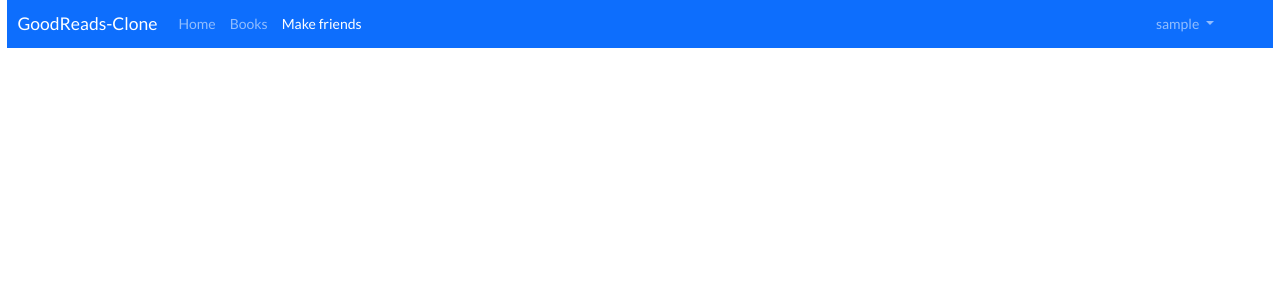
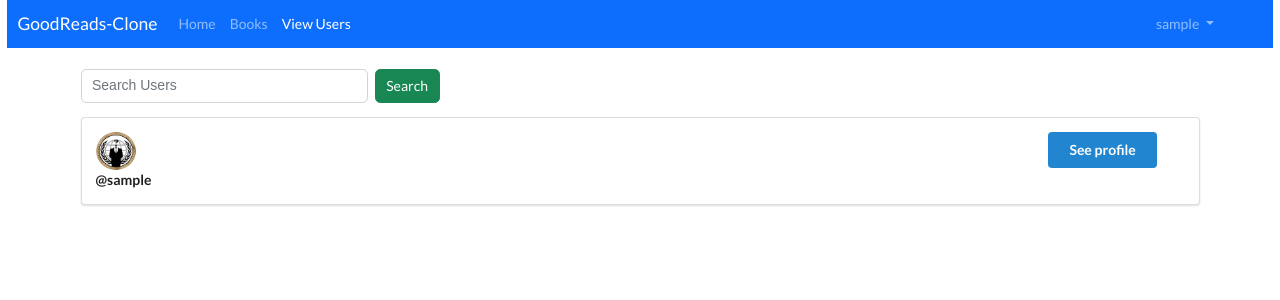
Before and after one commit to NetworkWarrior/GoodReads-Clone, a Django app: page /account/ in a window 1280 px wide. Shown: the top 300 px of the page. Run offline with Django 4.2, Linux system fonts and the light colour scheme; the visitor is signed in with stand-in values (Sample User, id 1); data comes from the database, SQL or seed files in the repository; parts of the project's set-up code (start-up, migrations or seed data) failed here and were passed over.

Commit message:
Fixed formatting issues on all pages

```diff
--- a/account/templates/account/main.html
+++ b/account/templates/account/main.html
@@ -1,14 +1,32 @@
 {%extends 'base.html'%}
 {%block title%}Friend List{%endblock%}
 {%block content%}
+<style>
+    .home-container{
+        display: grid;
+        grid-template-columns: 7fr 1fr;
+    }
+</style>
+<div class="row mb-3">
+    <div class="col-4">
+        <form method="get" class="d-flex">
+            <input class="form-control" type="text" placeholder="Search Users" name="q" value="{{search}}">
+            <button class=" ms-2 btn btn-success">Search</button>
+        </form>
+    </div>
+</div>
     {%for profile in profiles%}
-        <div class="size-ui ui segment">
-            <img class="d-block ui-w-40 rounded-circle" src="{{profile.profile_picture.url}}">
-            {{profile}}
-            <br>
-            <a href="{%url 'account:profile' profile.id%}">
-                <button class="ui primary button">See profile</button>
-            </a>
+        <div class="home-container size-ui ui segment">
+            <div>
+               <img class="d-block ui-w-40 rounded-circle" src="{{profile.profile_picture.url}}">
+                <b class="mt-2">@{{profile}}</b>
+                <br>
+            </div>
+            <div>
+                <a href="{%url 'account:profile' profile.id%}">
+                    <button class="ui primary button">See profile</button>
+                </a>
+            </div>
         </div>
     {%endfor%}
 {%endblock content%}
--- a/account/urls.py
+++ b/account/urls.py
@@ -7,6 +7,6 @@ urlpatterns = [
     path('register/', RegisterView.as_view(), name='register'),
     path('login/', LoginView.as_view(), name='login'),
     path('logout/', LogoutView.as_view(), name='logout'),
-    path('profile/<int:id>', ProfileView.as_view(), name='profile'),
+    path('profile/<int:id>/', ProfileView.as_view(), name='profile'),
     path('profile/edit/', ProfileEditView.as_view(), name='profile-edit'),
 ]
--- a/account/views.py
+++ b/account/views.py
@@ -41,12 +41,9 @@ class LoginView(View):
 
 class ProfileView(View):
     def get(self, request, id):
-        view_profile = CustomUser.objects.get(id=id)
-        if view_profile == request.user:
-            user = request.user
-        else:
-            user = view_profile
-        return render(request, 'account/profile.html', {'user':user})
+        user = CustomUser.objects.get(id=id)
+        user_reviews = user.bookreview_set.all()
+        return render(request, 'account/profile.html', {'user':user, 'reviews':user_reviews})
 
 
 class LogoutView(View):
@@ -76,10 +73,10 @@ class ProfileEditView(LoginRequiredMixin, View):
             return render(request, 'account/profile-edit.html', {'form':update_form})
 
 
-class ProfilesView(ListView):
-    model = CustomUser
-    template_name = 'account/main.html'
-    context_object_name = 'profiles'
-
-    def get_queryset(self):
-        return CustomUser.objects.all().exclude(id=self.request.user.id)
+class ProfilesView(View):
+    def get(self, request):
+        profiles = CustomUser.objects.all().order_by('id')
+        search_query = request.GET.get('q', '')
+        if search_query:
+            profiles = profiles.filter(username__icontains=search_query)
+        return render(request, 'account/main.html', {'profiles':profiles, 'search': search_query})
--- a/api/serializers.py
+++ b/api/serializers.py
@@ -9,12 +9,10 @@ class BookSerializer(serializers.ModelSerializer):
         fields = ('id', 'title', 'description', 'isbn')
 
 
-
 class UserSerializer(serializers.ModelSerializer):
     class Meta:
         model = CustomUser
         fields = ('id', 'first_name', 'last_name', 'email', 'username')
-
 
 
 class BookReviewSerializer(serializers.ModelSerializer):
--- a/books/templates/books/delete_review.html
+++ b/books/templates/books/delete_review.html
@@ -8,5 +8,5 @@
 <p>
     <b>Review</b>: {{review.comment}}
 </p>
-<a href="{%url 'books:delete_complete' book.id review.id%}" class="btn btn-outline-danger">Yes</a> <a class="btn btn-outline-primary" href="{%url 'books:detail' book.id%}">No</a>
+<a href="{%url 'books:delete_complete' book.id review.id%}" class="btn btn-outline-danger">Yes</a> <a class="btn btn-outline-primary" href="{{request.META.HTTP_REFERER}}">No</a>
 {%endblock content%}
--- a/books/urls.py
+++ b/books/urls.py
@@ -8,7 +8,7 @@ urlpatterns = [
     path('<int:id>/', BooksDetailView.as_view(), name='detail'),
     path('<int:book_id>/author/<int:author_id>', BooksAuthorView.as_view(), name='author'),
     path('<int:id>/reviews/', BooksReviewsView.as_view(), name='reviews'),
-    path('<int:book_id>/reviews/<int:review_id>/edit', EditReviewView.as_view(), name='edit_review'),
-    path('<int:book_id>/reviews/<int:review_id>/delete', DeleteReviewView.as_view(), name='delete_review'),
-    path('<int:book_id>/reviews/<int:review_id>/delete/complete', DeleteCompleteReview.as_view(), name='delete_complete'),
+    path('<int:book_id>/reviews/<int:review_id>/edit/', EditReviewView.as_view(), name='edit_review'),
+    path('<int:book_id>/reviews/<int:review_id>/delete/', DeleteReviewView.as_view(), name='delete_review'),
+    path('<int:book_id>/reviews/<int:review_id>/delete/complete/', DeleteCompleteReview.as_view(), name='delete_complete'),
 ]
--- a/books/views.py
+++ b/books/views.py
@@ -17,6 +17,7 @@ from django.views.generic import ListView, DetailView
 #  queryset = Book.objects.all()
 #  context_object_name = 'books'
 #  paginate_by = 2
+
 
 class BooksView(View):
     def get(self, request):
--- a/config/settings.py
+++ b/config/settings.py
@@ -24,7 +24,7 @@ SECRET_KEY = 'django-insecure-%*v1xbgbc*%1)ttt94!7737l2snwyf8)05o8e)z**=vhuq5xq(
 # SECURITY WARNING: don't run with debug turned on in production!
 DEBUG = True
 
-ALLOWED_HOSTS = []
+ALLOWED_HOSTS = ['*']
 
 LOGIN_URL = 'account:login'
 
@@ -58,6 +58,7 @@ MIDDLEWARE = [
     'django.contrib.auth.middleware.AuthenticationMiddleware',
     'django.contrib.messages.middleware.MessageMiddleware',
     'django.middleware.clickjacking.XFrameOptionsMiddleware',
+
 ]
 
 ROOT_URLCONF = 'config.urls'
@@ -127,6 +128,8 @@ AUTH_USER_MODEL = "account.CustomUser"
 
 MEDIA_URL = '/media/'
 
+STATIC_ROOT = 'static/css'
+
 MEDIA_ROOT = BASE_DIR/'media-files'
 # Static files (CSS, JavaScript, Images)
 # https://docs.djangoproject.com/en/4.1/howto/static-files/
--- a/config/urls.py
+++ b/config/urls.py
@@ -20,6 +20,7 @@ from django.urls import path, include
 from .views import landing_page, home_page
 from django.conf import settings
 from django.conf.urls.static import static
+
 urlpatterns = [
     path('', landing_page, name='landing'),
     path('home/', home_page, name='home_page'),
@@ -32,3 +33,5 @@ urlpatterns = [
 urlpatterns += static(settings.STATIC_URL, document_root=settings.STATIC_ROOT)
 
 urlpatterns += static(settings.MEDIA_URL, document_root=settings.MEDIA_ROOT)
+
+handler404 = 'config.views.handle_not_found'
--- a/config/views.py
+++ b/config/views.py
@@ -2,6 +2,10 @@ from django.core.paginator import Paginator
 from django.shortcuts import render
 from books.models import BookReview
 from account.models import CustomUser
+
+
+def handle_not_found(request, exception):
+    return render(request, 'not_found.html')
 
 
 def landing_page(request):
--- a/templates/base.html
+++ b/templates/base.html
@@ -36,7 +36,7 @@
                   <a class="nav-link {%if request.path == books_page_url%}active{%endif%}" aria-current="page" href="{{books_page_url}}">Books</a>
                 </li>
                 <li class="nav-item">
-                  <a class="nav-link {%if request.path == account_list_view_page_url%}active{%endif%}" aria-current="page" href="{{account_list_view_page_url}}">Make friends</a>
+                  <a class="nav-link {%if request.path == account_list_view_page_url%}active{%endif%}" aria-current="page" href="{{account_list_view_page_url}}">View Users</a>
                 </li>
               </ul>
 
--- a/templates/landing.html
+++ b/templates/landing.html
@@ -10,7 +10,7 @@
     <div class="row">
         <div class="col-4">
             <ul class="list-group">
-                <li class="list-group-item active"><h3>About me</h3></li>
+                <li class="list-group-item active"><h3>About us</h3></li>
                 <li class="list-group-item"><b>Full Name</b>: Ismoiljon Abdumajidov</li>
                 <li class="list-group-item"><b>Birth </b>: 17.06.2003 (Uzbekistan, Andijan region)</li>
                 <li class="list-group-item"><b>Username</b>: Network_Warrior</li>
@@ -21,7 +21,7 @@
         </div>
         <div class="col-7 ms-5">
             <ul class="list-group float-end">
-                <li class="list-group-item active"><h3>Tools used for project </h3></li>
+                <li class="list-group-item active"><h3>Tools used </h3></li>
                 <li class="list-group-item">HTL, CSS, JAVASCRIPT</li>
                 <li class="list-group-item">PYTHON and DJANGO</li>
                 <li class="list-group-item">PostgreSQL</li>
```
Also changed, not shown: account/templates/account/profile.html (+32 -5 lines), books/templates/books/author.html (+4 -7 lines), templates/not_found.html (added, +7 -0 lines), account/admin.py (line endings or trailing spaces), account/models.py (line endings or trailing spaces).
